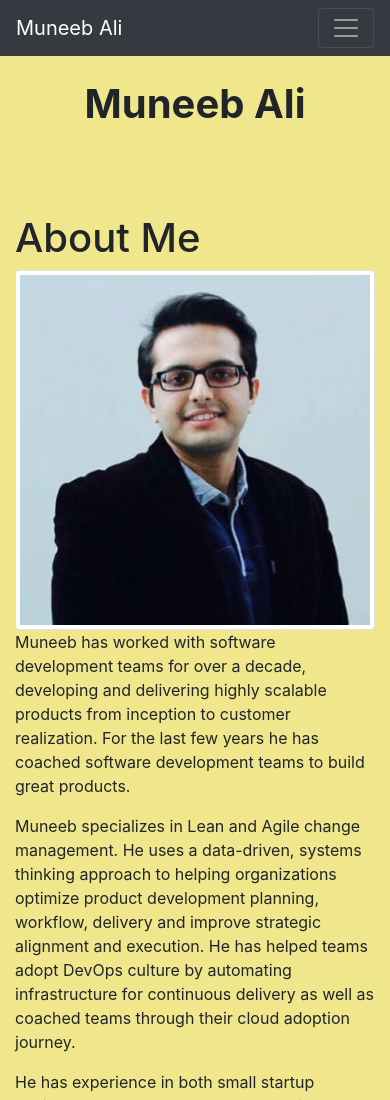
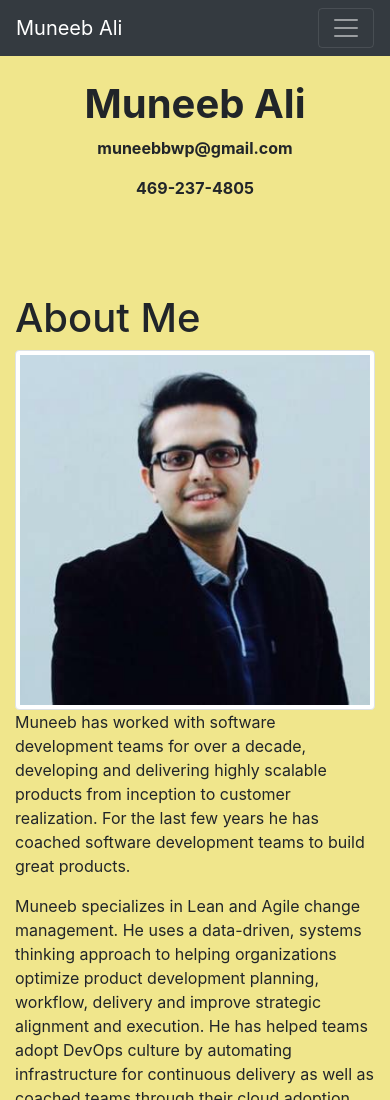
Before and after one commit to muneebbwp/portfolio.github.io, a plain HTML site: page index.html in a window 390 px wide. Shown: the top 1100 px of the page. Drawn offline with nearby package versions, Linux system fonts and the light colour scheme.

Commit message:
added my email id and phone number

```diff
--- a/index.html
+++ b/index.html
@@ -50,6 +50,8 @@
 
 <br>
 <h1 class="text-style">Muneeb Ali</h1>
+<p class="text-style">muneebbwp@gmail.com</p>
+<p class="text-style">469-237-4805</p>
 <br>
 <br>
 
```
